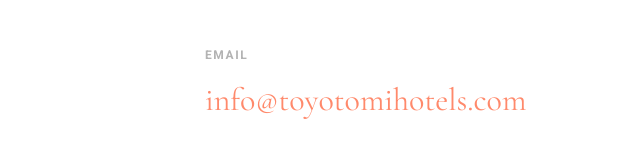
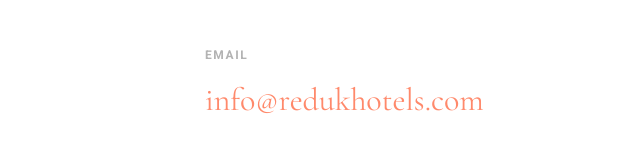
Before and after one commit to Lincosin/Hotel-Temp, a plain HTML site: page contact.html in a window 1280 px wide. Shown: the part 982-1143 px from the top of the page, 640-1280 px from the left. Drawn offline with nearby package versions, Linux system fonts and the light colour scheme; files whose address does not match are found by name.

Commit message:
contact.html

```diff
--- a/contact.html
+++ b/contact.html
@@ -164,7 +164,7 @@
                 <div class="col-md-4 ml-auto"  data-aos="fade-up" data-aos-delay="200">
                   <div class="media-29190">
                     <span class="label">Email</span>
-                    <p><a href="#">info@toyotomihotels.com</a></p>
+                    <p><a href="#">info@redukhotels.com</a></p>
                   </div>
                   <div class="media-29190">
                     <span class="label">Phone</span>
```
